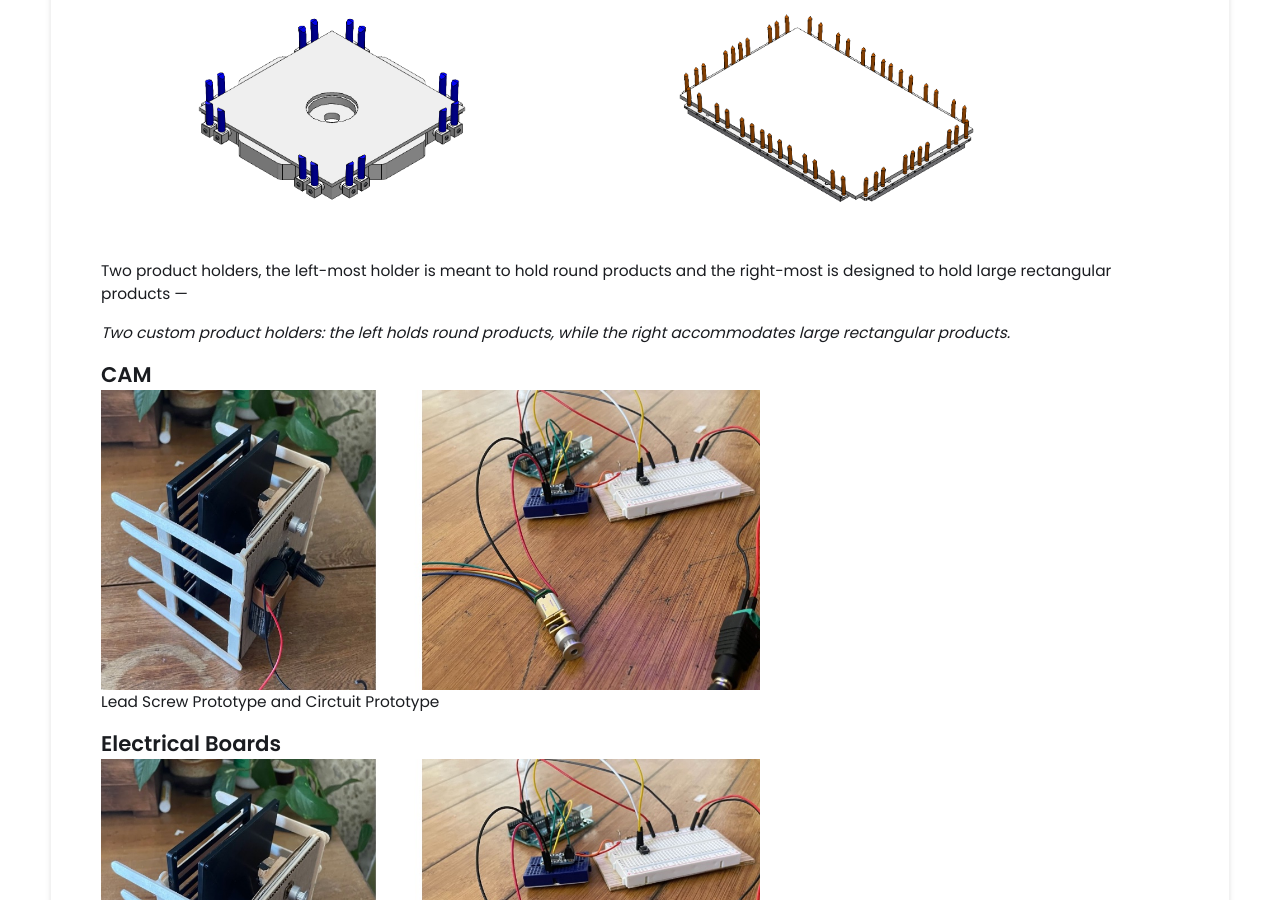
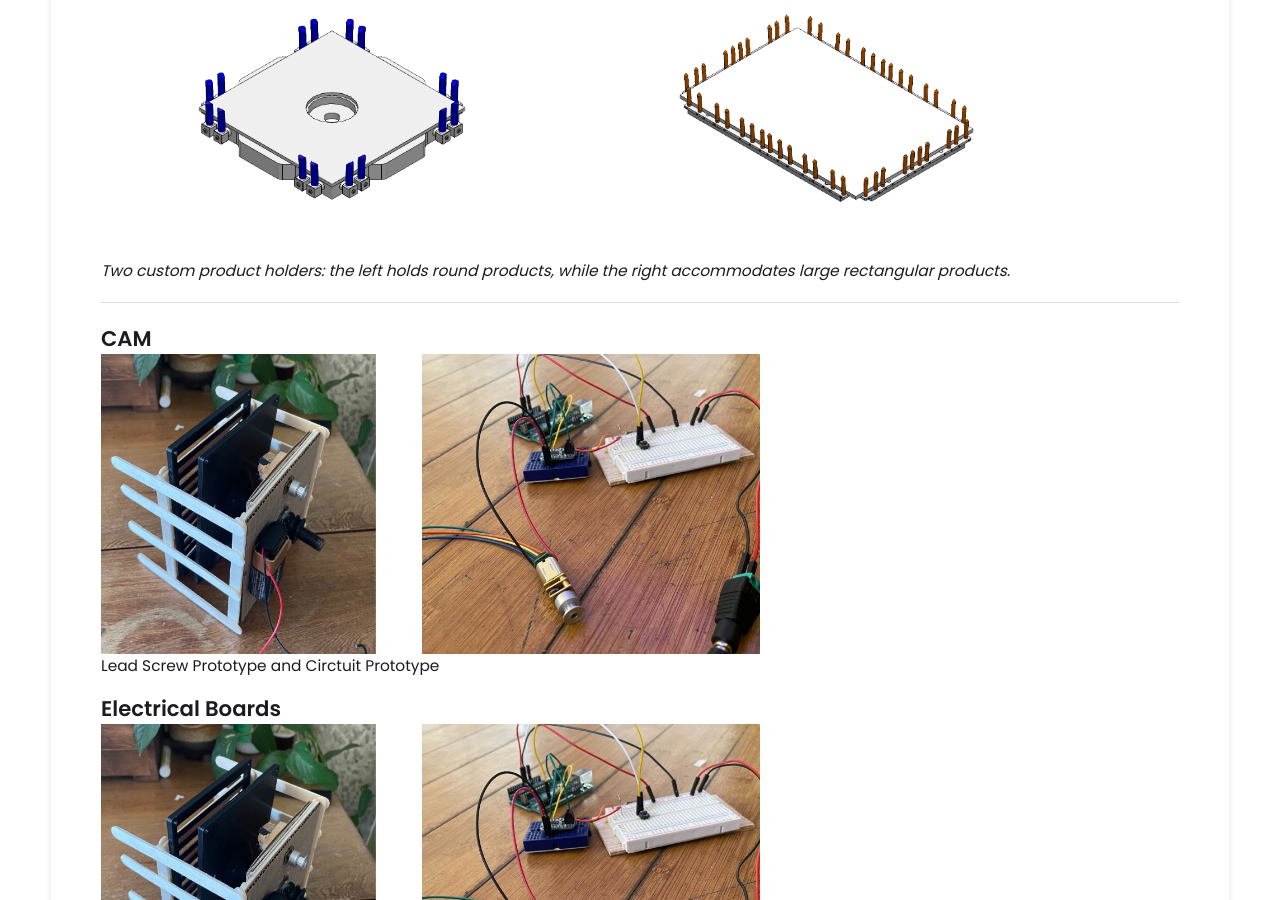
Before and after one commit to klee-eng/klee-eng.github.io, a Jekyll site: the page built from _projects/FoodTools/index.md, in a window 1280 px wide and 900 px high, scrolled down 1277 px. Built offline with Jekyll 4.4.1, drawn with Linux system fonts in a browser that asks for light colours.

Commit message:
Update index.md

```diff
--- a/_projects/FoodTools/index.md
+++ b/_projects/FoodTools/index.md
@@ -26,9 +26,10 @@ This section highlights custom tooling designs I created at FoodTools. Each piec
 <div style="display: flex; gap: 10px;">
   <img src="/images-foodtools/csrsdialpalre.PNG" height="300" alt="Hub1">
   <img src="/images-foodtools/DIALpLATEASMpIC.PNG" height="300" alt="Hub1"></div>
-Two product holders, the left-most holder is meant to hold round products and the right-most is designed to hold large rectangular products
+
+<p><i>Two custom product holders: the left holds round products, while the right accommodates large rectangular products.</i></p>
 ---
-<p><i>Two custom product holders: the left holds round products, while the right accommodates large rectangular products.</i></p>
+
 
 ## CAM
 
```
